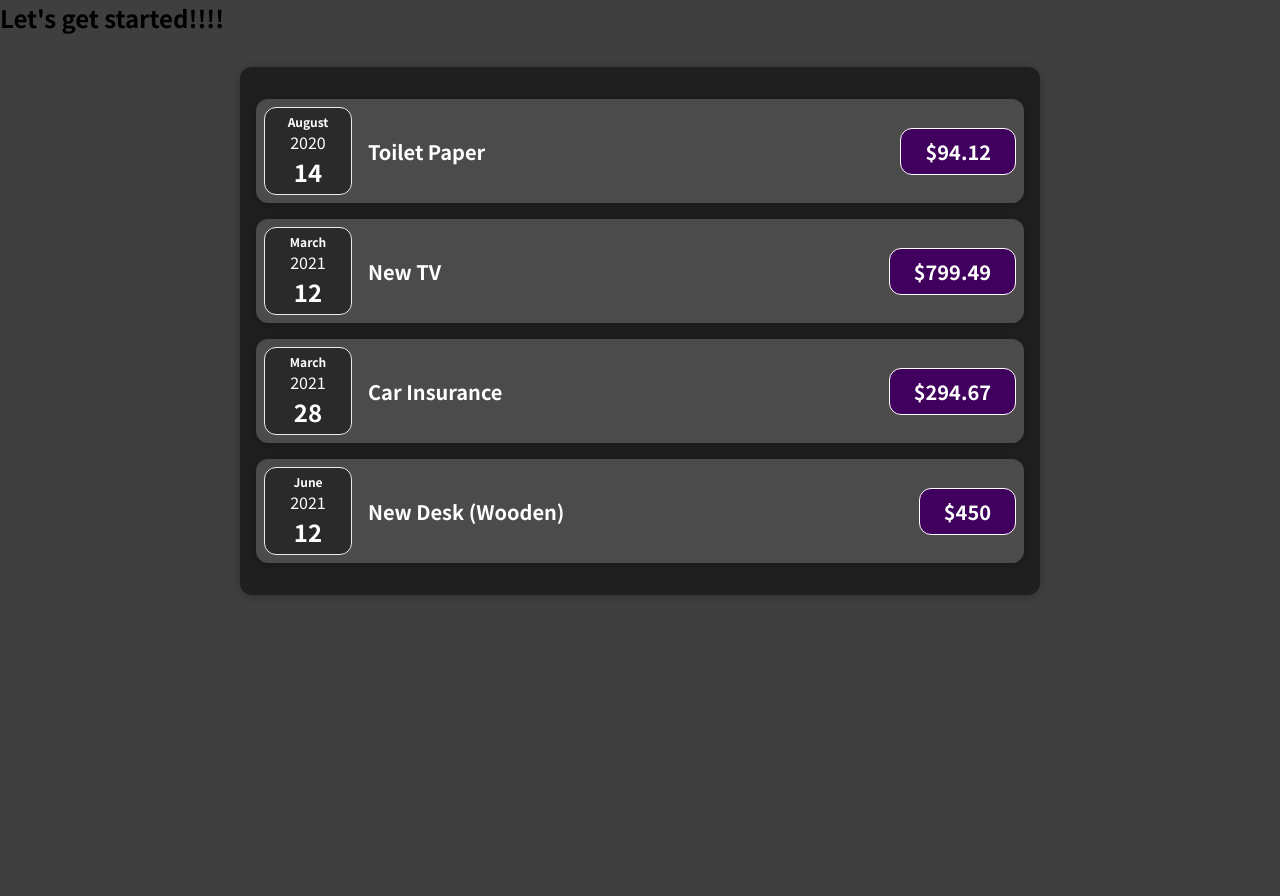
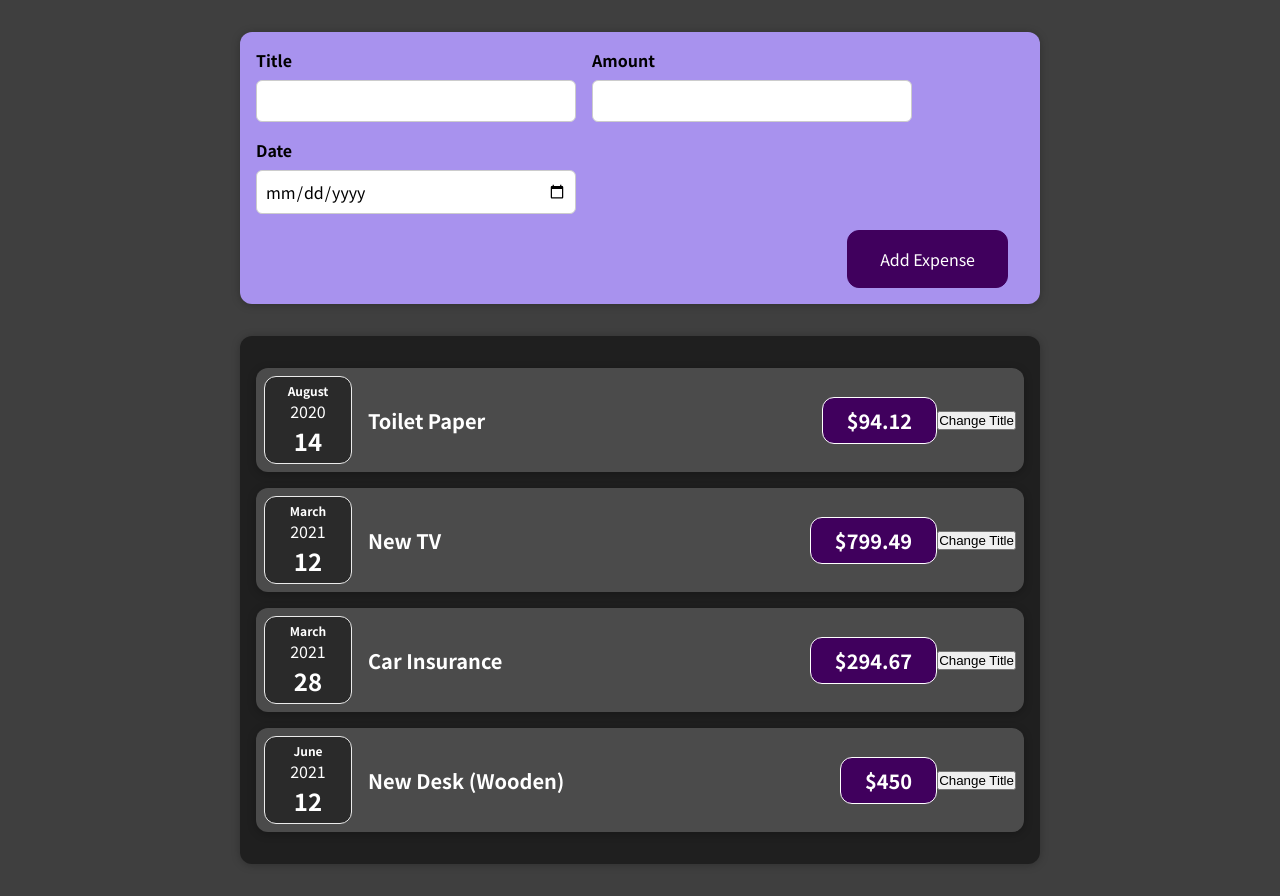
Before and after one commit to bmworld/udemy-react, a React (Create React App) app: page / in a window 1280 px wide. Before the commit the page ends 800 px from the top, so only its background shows below. Built offline with nearby package versions, Linux system fonts and the light colour scheme.

Commit message:
udemy ~57강 react State활용하기

```diff
--- a/src/App.js
+++ b/src/App.js
@@ -1,34 +1,29 @@
-import React from 'react';
-import Expenses from './components/Expenses/Expenses';
+import React from "react";
+import Expenses from "./components/Expenses/Expenses";
+import NewExpense from "./components/NewExpense/NewExpense";
 
 const App = () => {
-
   const expenses = [
     {
-      id: 'e1',
-      title: 'Toilet Paper',
+      id: "e1",
+      title: "Toilet Paper",
       amount: 94.12,
       date: new Date(2020, 7, 14),
     },
-    { id: 'e2',
-      title: 'New TV',
-      amount: 799.49,
-      date: new Date(2021, 2, 12)
-    },
+    { id: "e2", title: "New TV", amount: 799.49, date: new Date(2021, 2, 12) },
     {
-      id: 'e3',
-      title: 'Car Insurance',
+      id: "e3",
+      title: "Car Insurance",
       amount: 294.67,
       date: new Date(2021, 2, 28),
     },
     {
-      id: 'e4',
-      title: 'New Desk (Wooden)',
+      id: "e4",
+      title: "New Desk (Wooden)",
       amount: 450,
       date: new Date(2021, 5, 12),
     },
   ];
-
 
   // 순수 REACT 문법
   // return React.createElement(
@@ -42,15 +37,13 @@
   // return에서 반환할 수 있는 Element가 오직 1개만 가능하기 떄문이다.
   // React.createElement(...) <---- String이 아니라, 엘리먼트기 때문에 2개 이상 반환이 불가능하다는거.
 
-
-
   // JSX 문법
   return (
     <main>
-      <h2>Let's get started!!!!</h2>
-      <Expenses items={expenses}/>
+      <NewExpense />
+      <Expenses items={expenses} />
     </main>
   );
-}
+};
 
 export default App;
--- a/src/components/Expenses/ExpenseDate.jsx
+++ b/src/components/Expenses/ExpenseDate.jsx
@@ -6,10 +6,10 @@
     const month = props.date.toLocaleString('en-US', {month:'long'});
     const day = props.date.toLocaleString('en-US', {day:'2-digit'});
     return(
-        <u0l className='expense-date'>
+        <ul className='expense-date'>
         <li className='expense-date__month'>{month}</li>
         <li className='expense-year'>{year}</li>
         <li className='expense-date__day'>{day}</li>
-      </u0l>
+      </ul>
     )
 }
--- a/src/components/Expenses/ExpenseItem.jsx
+++ b/src/components/Expenses/ExpenseItem.jsx
@@ -1,4 +1,4 @@
-import React from "react";
+import React, { useState } from "react";
 import Card from '../UI/Card'
 import ExpenseDate from './ExpenseDate';
 import "./ExpenseItem.css";
@@ -6,14 +6,23 @@
 // 중괄호 사이에는 기본 자바스크립트 표현을 사용할 수 있다.
 function ExpenseItem(props) {
 
+  let [title, setTitle] = useState(props.title);
+
+  // console.log('ExpenseItem evaluated by React !');
+
+  const clickHandler = () => {
+    setTitle('Updated !');
+
+  }
 
   return (
     <Card className="expense-item">
       <ExpenseDate date={props.date}/>
       <div className="expense-item__description">
-        <h2>{props.title}</h2>
+        <h2>{title}</h2>
         <div className="expense-item__price">${props.amount}</div>
       </div>
+      <button onClick={clickHandler}>Change Title</button>
     </Card>
   );
 }
--- /dev/null
+++ b/src/components/NewExpense/ExpenseForm.css
@@ -0,0 +1,26 @@
+.new-expense__controls {
+  display: flex;
+  flex-wrap: wrap;
+  gap: 1rem;
+  margin-bottom: 1rem;
+  text-align: left;
+}
+
+.new-expense__control label {
+  font-weight: bold;
+  margin-bottom: 0.5rem;
+  display: block;
+}
+
+.new-expense__control input {
+  font: inherit;
+  padding: 0.5rem;
+  border-radius: 6px;
+  border: 1px solid #ccc;
+  width: 20rem;
+  max-width: 100%;
+}
+
+.new-expense__actions {
+  text-align: right;
+}
--- /dev/null
+++ b/src/components/NewExpense/ExpenseForm.jsx
@@ -0,0 +1,110 @@
+import React, { useState } from 'react';
+import './ExpenseForm.css';
+
+
+function ExpenseForm() {
+
+  // Method 1 => seperated Management
+  const [enteredTitle, setEnteredTitle] = useState('');
+  const [enteredAmount, setEnteredAmount] = useState('');
+  const [enteredDate, setEnteredDate] = useState('');
+
+  // Method 2 => integerated Management
+  // const [userInput, setUserInput] = useState({
+  //   enteredTitle: '',
+  //   enteredAmount: '',
+  //   enteredDate: ''
+  // })
+
+
+  const titleChangeHandler = (event) => {
+    setEnteredTitle(event.currentTarget.value);
+    // console.log(event.target.value);
+
+    // => No.1 객체를 바로 할당하는 것은, lastest state를 보장하지 않는다.
+
+    // setUserInput({
+    //   ...userInput, // important // 기존의 객체 값들을 복사해온다 // 복사하지 않은 값 => 증발한다.
+    //   enteredTitle: event.currentTarget.value
+    // })
+
+
+
+    // => No.2 최신상태를 보장하기 위해서, 함수의 return값을 활용한다.
+    // 최신상태의 Snapshot에 기반해서 실행하기 때문이다.
+    // 따라서 이전 상태에 따라 상태가 업데이트된다면, 이 함수 폼을 사용해야 한다.
+    // setUserInput((prevState) => {
+    //   return {...prevState, enteredTitle: event.currentTarget.value }; //
+    // })
+  }
+
+  const amountChangeHandler = (event) => {
+    setEnteredAmount(event.currentTarget.value);
+    // console.log(event.target.value);
+
+        // setUserInput({
+    //   ...userInput,
+    //   enteredAmount: event.currentTarget.value
+    // })
+    // setUserInput((prevState) => {
+    //   return {...prevState, enteredAmount: event.currentTarget.value }; //
+    // })
+
+  }
+
+  const dateChangeHandler = (event) => {
+    setEnteredDate(event.currentTarget.value);
+    // console.log(event.target.value);
+    // setUserInput({
+    //   ...userInput,
+    //   enteredDate: event.currentTarget.value
+    // })
+    // setUserInput((prevState) => {
+    //   return {...prevState, enteredDate: event.currentTarget.value }; //
+    // })
+  }
+
+
+  const submitHandler = (event) => {
+    event.preventDefault();
+
+    const expenseData = {
+      title: enteredTitle,
+      amount: enteredAmount,
+      date: new Date(enteredDate)
+    }
+    console.log(expenseData);
+    // initialize Values
+    setEnteredTitle('');
+    setEnteredAmount('');
+    setEnteredDate('');
+
+  }
+
+
+
+
+  return (
+    <form onSubmit={submitHandler}>
+      <div className="new-expense__controls">
+        <div className="new-expense__control">
+          <label htmlFor="">Title</label>
+          <input type="text" value={enteredTitle} onChange={titleChangeHandler} />
+        </div>
+        <div className="new-expense__control">
+          <label htmlFor="">Amount</label>
+          <input type="number"  min=".01" step=".1" value={enteredAmount} onChange={amountChangeHandler}/>
+        </div>
+        <div className="new-expense__control">
+          <label htmlFor="">Date</label>
+          <input type="date"  min="2019-01-01" max="2022-04-07" value={enteredDate} onChange={dateChangeHandler}/>
+        </div>
+      </div>
+      <div className="new-expense__actions">
+        <button type='submit'>Add Expense</button>
+      </div>
+    </form>
+  )
+}
+
+export default ExpenseForm;
--- /dev/null
+++ b/src/components/NewExpense/NewExpense.css
@@ -0,0 +1,38 @@
+.new-expense {
+  background-color: #a892ee;
+  padding: 1rem;
+  margin: 2rem auto;
+  width: 50rem;
+  max-width: 95%;
+  border-radius: 12px;
+  text-align: center;
+  box-shadow: 0 1px 8px rgba(0, 0, 0, 0.25);
+}
+
+.new-expense button {
+  font: inherit;
+  cursor: pointer;
+  padding: 1rem 2rem;
+  border: 1px solid #40005d;
+  background-color: #40005d;
+  color: white;
+  border-radius: 12px;
+  margin-right: 1rem;
+}
+
+.new-expense button:hover,
+.new-expense button:active {
+  background-color: #510674;
+  border-color: #510674;
+}
+
+.new-expense button.alternative {
+  color: #220131;
+  border-color: transparent;
+  background-color: transparent;
+}
+
+.new-expense button.alternative:hover,
+.new-expense button.alternative:active {
+  background-color: #ddb3f8;
+}
--- /dev/null
+++ b/src/components/NewExpense/NewExpense.jsx
@@ -0,0 +1,14 @@
+import React from 'react';
+import ExpenseForm from './ExpenseForm';
+import './NewExpense.css';
+
+
+const NewExpense = () => {
+  return (
+    <div className='new-expense'>
+      <ExpenseForm />
+    </div>
+  )
+}
+
+export default NewExpense;
--- a/src/components/UI/Card.jsx
+++ b/src/components/UI/Card.jsx
@@ -3,8 +3,6 @@
 
 // props.children 은, Card를... html build-in Tag처럼, 닫는태그로 활용할 수 있게 한다.
 const Card = (props) => {
-  console.log(props);
-  console.log(props.children);
   const classes ='card ' + props.className;
   return (
     <div className={classes}>{props.children}</div>
```
